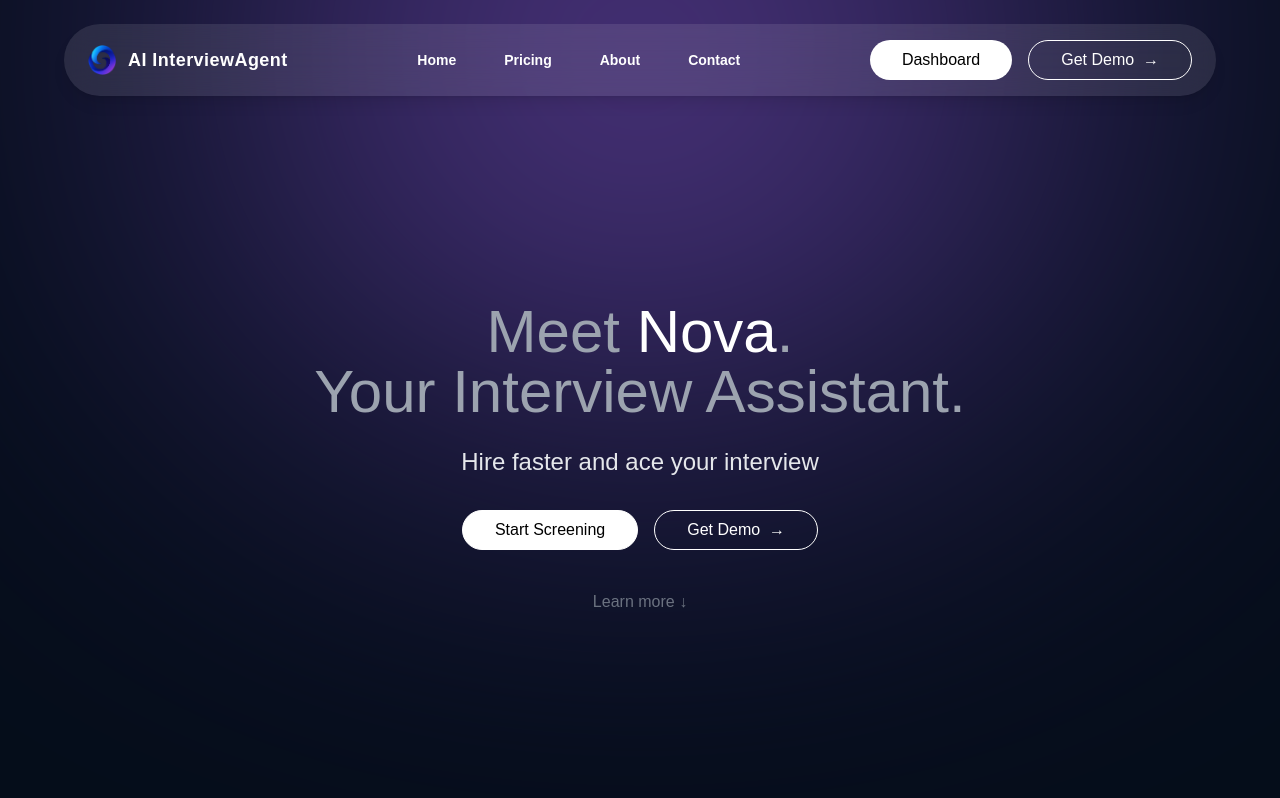
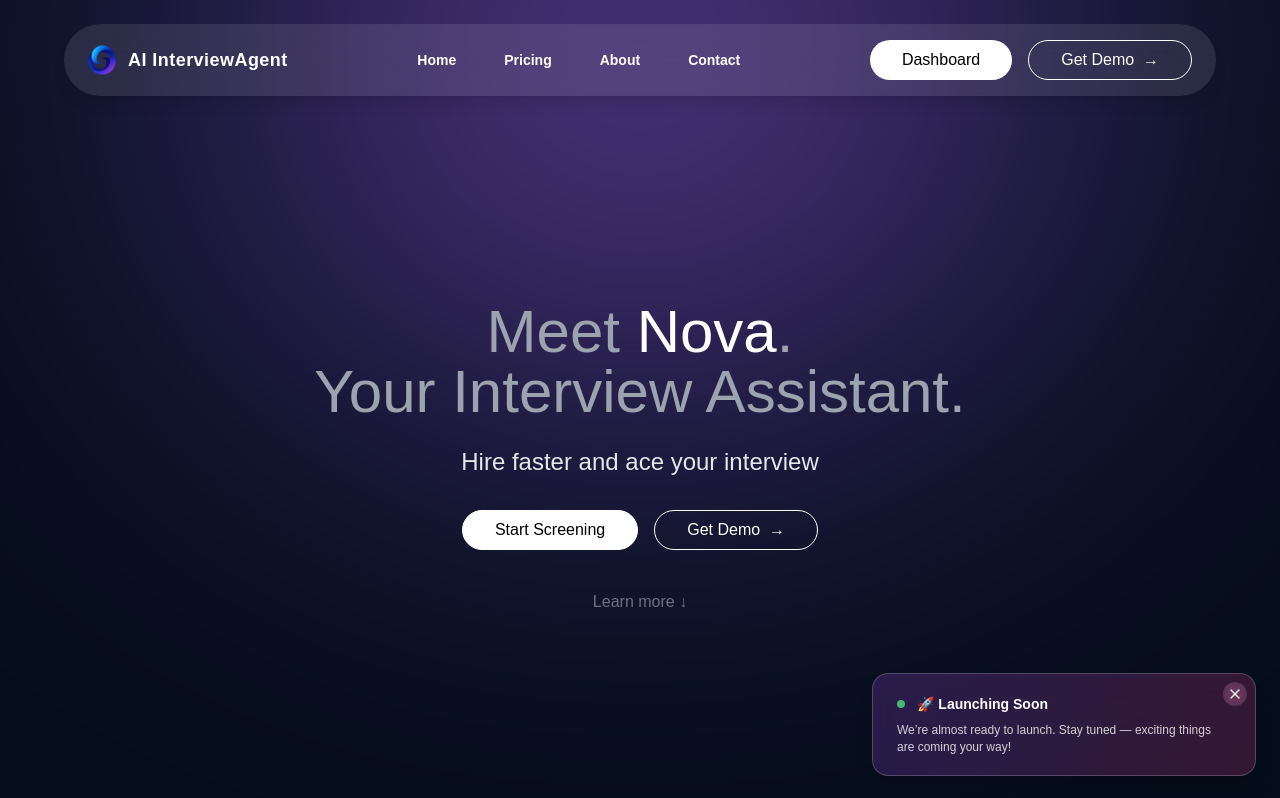
Before and after one commit to NegiAbhijeet/interview-agent, a Next.js app: page / in a window 1280 px wide. Shown: the top 798 px of the page. Built offline with nearby package versions, Linux system fonts and the light colour scheme.

Commit message:
launch card

```diff
--- a/app/page.tsx
+++ b/app/page.tsx
@@ -10,6 +10,7 @@ import InterviewShowcase from "@/components/InterviewShowcase"
 import Footer from "@/components/Footer"
 import Testimonials from "@/components/Testimonials"
 import CtaSection from "@/components/ctaSection"
+import LaunchToast from "@/components/LaunchToast"
 export default function Page() {
   const headingRef = useRef<HTMLHeadingElement>(null)
   const paragraphRef = useRef<HTMLParagraphElement>(null)
@@ -56,6 +57,7 @@ export default function Page() {
 
   return (
     <section className="relative overflow-hidden text-white">
+      <LaunchToast />
       <div
         style={{ transform: "translateX(-50%)" }}
         className="absolute top-[-300px] left-[50%] w-[70%] h-[700px] bg-gradient-radial from-[#e072ff] via-[#8b5cf6] to-transparent opacity-55 blur-[200px] rounded-full pointer-events-none"
--- a/components/ComingSoon.jsx
+++ /dev/null
@@ -1,34 +0,0 @@
-// components/ComingSoon.jsx
-import React from "react";
-
-export default function ComingSoon() {
-  return (
-    <section className="relative h-[45vh] w-full flex items-center justify-center overflow-hidden">
-
-      <div className="absolute inset-0 bg-black opacity-20 z-[-1]" />
-
-      {/* Content */}
-      <div className="backdrop-blur-md bg-white/10 border border-white/30 rounded-xl p-6 md:p-10 flex flex-col items-center justify-center text-center max-w-xl mx-4 text-white">
-        <h1 className="text-4xl font-semibold mb-4">Launching Soon</h1>
-        <p className="text-sm md:text-base mb-6">
-          We’re working hard to bring you something amazing! Stay in the loop.
-        </p>
-
-        {/* Email input */}
-        <div className="w-full max-w-md flex flex-col gap-2 items-center">
-          <p className="text-xs">Enter your email to get notified</p>
-          <div className="flex w-full gap-2 mt-1">
-            <input
-              type="email"
-              placeholder="Your email"
-              className="flex-1 px-4 py-2 rounded-md bg-white/20 text-white border border-white placeholder-white outline-none"
-            />
-            <button className="px-4 py-2 bg-white text-sky-800 font-medium rounded-md hover:bg-gray-100 transition">
-              Notify Me
-            </button>
-          </div>
-        </div>
-      </div>
-    </section>
-  );
-}
--- /dev/null
+++ b/components/LaunchToast.jsx
@@ -0,0 +1,71 @@
+import React, { useEffect, useRef, useState } from "react";
+import { gsap } from "gsap";
+import { X } from "lucide-react";
+
+const LaunchToast = () => {
+  const [visible, setVisible] = useState(true);
+  const toastRef = useRef(null);
+
+  useEffect(() => {
+    if (visible && toastRef.current) {
+      gsap.fromTo(
+        toastRef.current,
+        { opacity: 0, y: 50, scale: 0.95 },
+        {
+          opacity: 1,
+          y: 0,
+          scale: 1,
+          duration: 0.6,
+          ease: "power3.out",
+          delay:1
+        }
+      );
+    }
+  }, [visible]);
+
+  const handleClose = () => {
+    if (toastRef.current) {
+      gsap.to(toastRef.current, {
+        opacity: 0,
+        y: 30,
+        scale: 0.9,
+        duration: 0.3,
+        ease: "power2.in",
+        onComplete: () => setVisible(false),
+      });
+    }
+  };
+
+  if (!visible) return null;
+
+  return (
+    <div className="fixed bottom-6 right-6 z-50">
+      <div
+        ref={toastRef}
+        className="relative max-w-sm w-full bg-gradient-to-r from-purple-500/20 to-pink-500/20 backdrop-blur-md border border-white/20 text-white rounded-2xl shadow-xl px-6 py-5 overflow-hidden"
+      >
+        {/* Close Button */}
+        <button
+          onClick={handleClose}
+          className="absolute top-2 right-2 bg-white/10 hover:bg-white/20 text-white rounded-full p-1 backdrop-blur-sm transition"
+          aria-label="Close toast"
+        >
+          <X size={16} />
+        </button>
+
+        {/* Header Row */}
+        <div className="flex items-center gap-3 mb-2">
+          <div className="w-2 h-2 bg-green-400 rounded-full animate-pulse" />
+          <h4 className="text-sm font-semibold">🚀 Launching Soon</h4>
+        </div>
+
+        {/* Description */}
+        <p className="text-xs text-white/80 leading-snug">
+          We’re almost ready to launch. Stay tuned — exciting things are coming your way!
+        </p>
+      </div>
+    </div>
+  );
+};
+
+export default LaunchToast;
```
